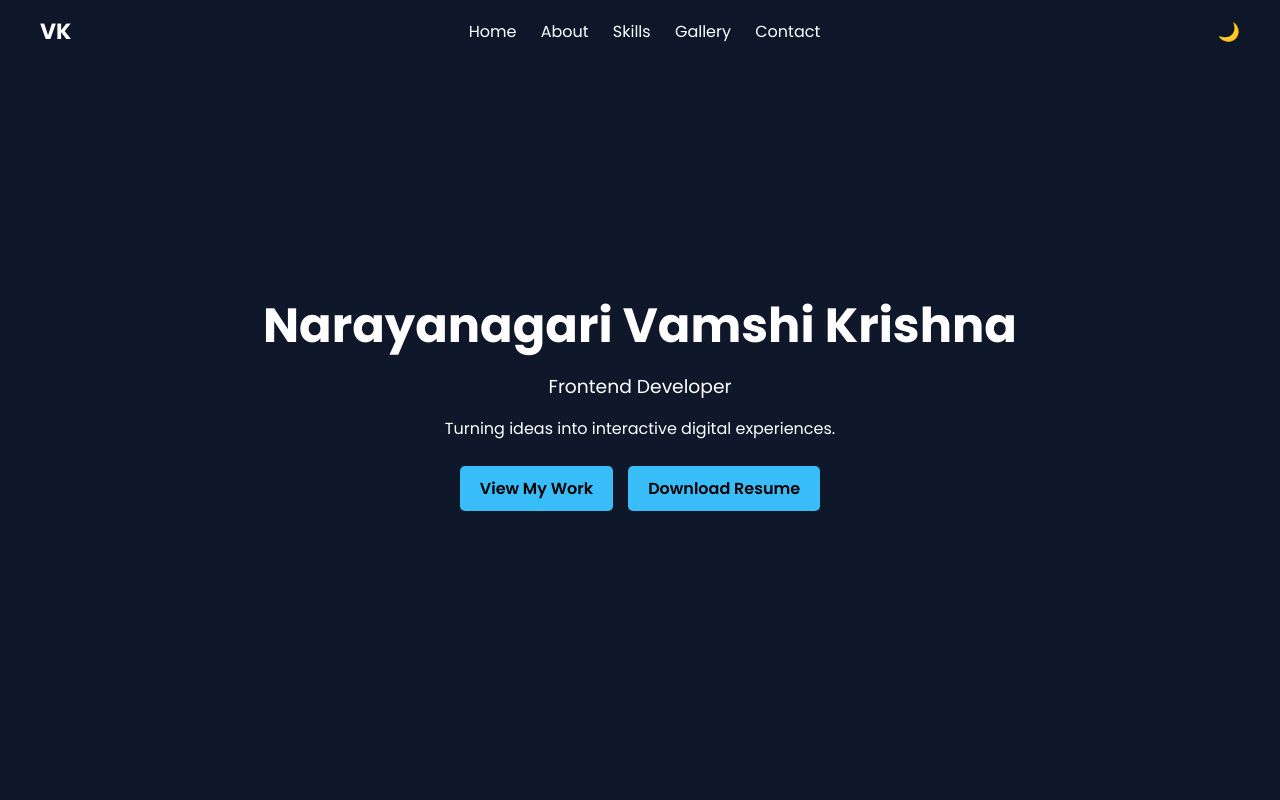
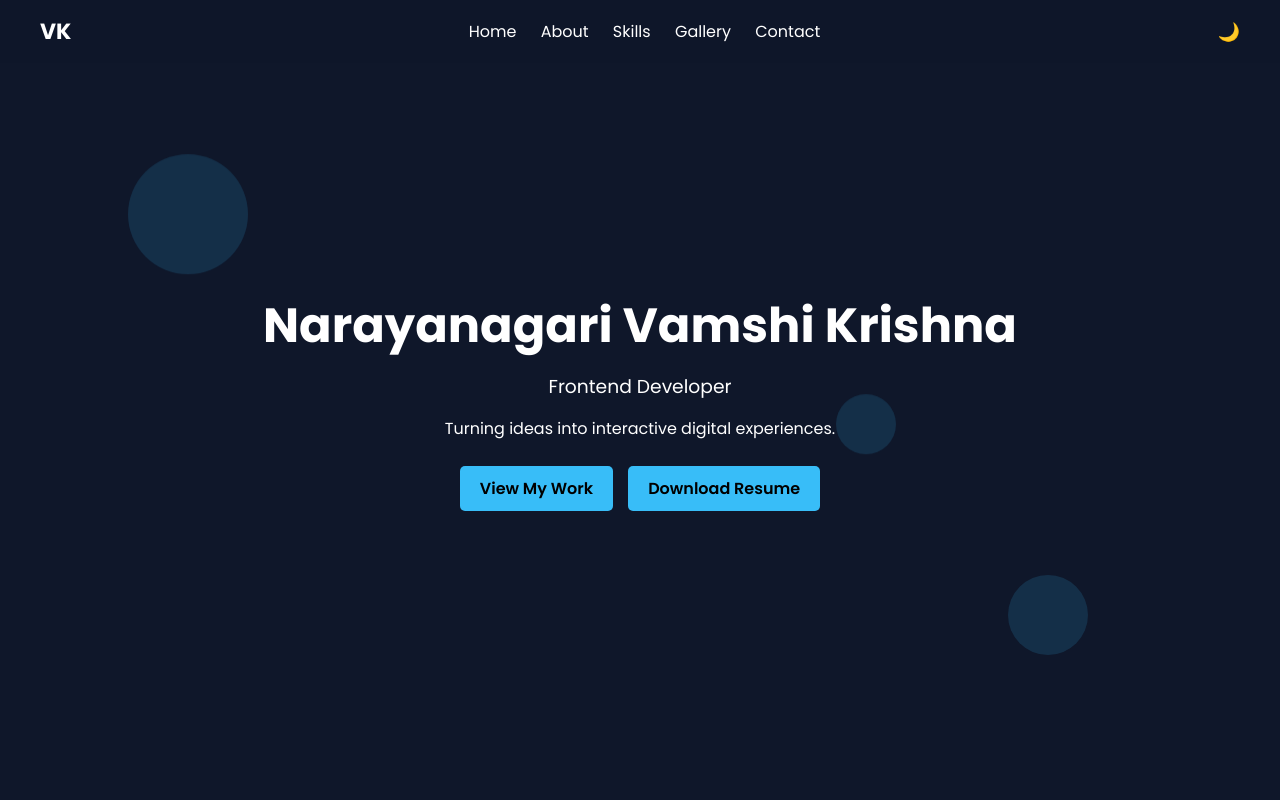
Before and after one commit to vamshi-46/portfolio, a plain HTML site: page index.html in a window 1280 px wide. Shown: the top 800 px of the page. Drawn offline with Linux system fonts and the light colour scheme.

Commit message:
Add files via upload

```diff
--- a/css/style.css
+++ b/css/style.css
@@ -250,3 +250,60 @@ transform:translateY(0)
 .center{
 margin-top:10px
 }
+/* Floating Background Shapes */
+.floating-shape{
+position:absolute;
+border-radius:50%;
+background:rgba(56,189,248,0.15);
+animation:float 6s ease-in-out infinite
+}
+
+.shape1{
+width:120px;
+height:120px;
+top:20%;
+left:10%;
+animation-delay:0s
+}
+
+.shape2{
+width:80px;
+height:80px;
+bottom:15%;
+right:15%;
+animation-delay:2s
+}
+
+.shape3{
+width:60px;
+height:60px;
+top:50%;
+right:30%;
+animation-delay:4s
+}
+
+@keyframes float{
+0%,100%{transform:translateY(0)}
+50%{transform:translateY(-25px)}
+}
+
+/* Scroll Animation */
+.scroll-animate{
+opacity:0;
+transform:translateY(40px);
+transition:1s
+}
+
+.scroll-animate.active{
+opacity:1;
+transform:translateY(0)
+}
+
+/* Button micro interaction */
+.btn{
+transition:0.3s ease
+}
+
+.btn:hover{
+transform:scale(1.08)
+}
```
